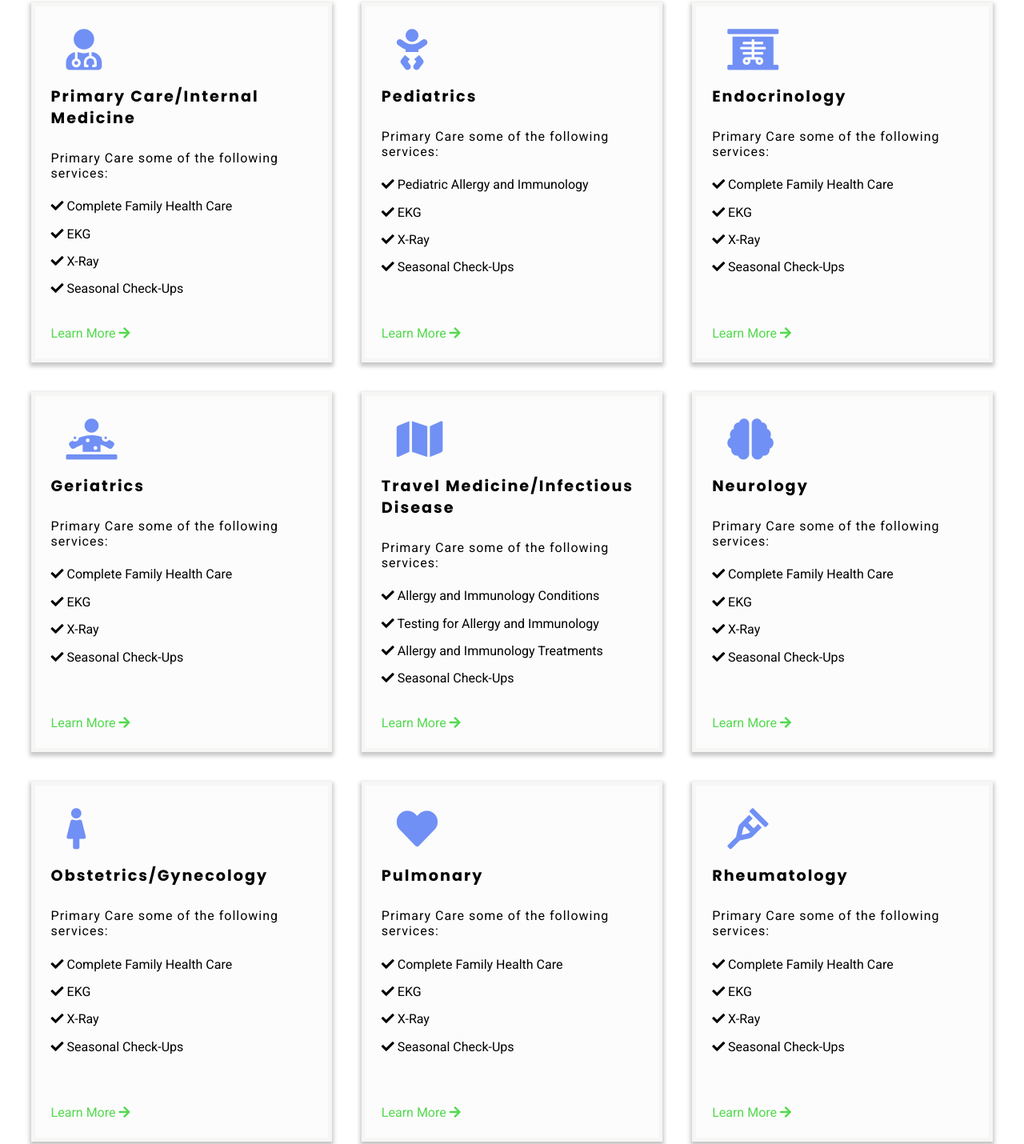
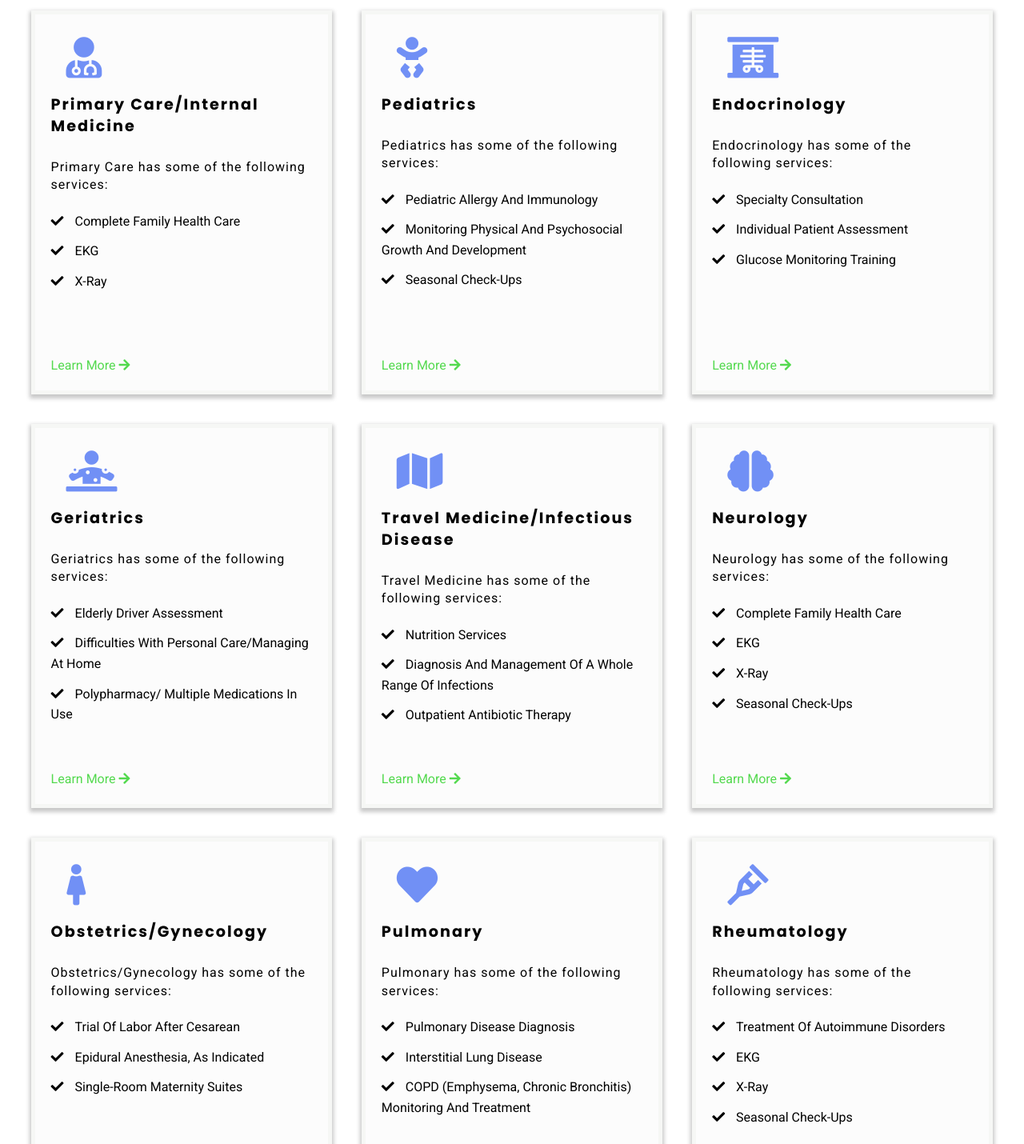
Before and after one commit to patrickly/Alliance-Medical, a website: page public/services.html in a window 1280 px wide. Shown: the part 311-1741 px from the top of the page at 80% size. Drawn offline with Linux system fonts and the light colour scheme.

Commit message:
Small Fixes
Changed up service info, and fixed up pieces of different features

```diff
--- a/public/css/services.css
+++ b/public/css/services.css
@@ -9,7 +9,7 @@
 #services .container {
  max-width: 1400px;
  margin: 0 auto;
- padding: 180px 20px;
+ padding: 190px 20px 100px;
  /* margin: 22px 40px; */
 }
 
@@ -43,7 +43,7 @@
  position: relative;
  width: 30.33%;
  margin: 1.5%;
- height: 450px;
+ height: 480px;
  display: inline-block;
  float: left;
  padding: 20px;
@@ -86,12 +86,19 @@
 
 #services .container .service-boxes .service-box p {
  padding-bottom: 15px;
- line-height: 1.2;
+ line-height: 1.4;
  letter-spacing: 1px;
+ /* text-transform: capitalize; */
 }
 
 #services .container .service-boxes .service-box ul li {
  padding: 6px 0;
+}
+
+#services .container .service-boxes .service-box ul li span.service-info {
+ margin-left: 10px;
+ line-height: 1.6;
+ text-transform: capitalize;
 }
 
 #services .container .service-boxes .service-box .btn-container {
--- a/public/services.html
+++ b/public/services.html
@@ -56,19 +56,16 @@
                     <i class="fas fa-user-md"></i>
                   </div>
                   <h3>Primary Care/Internal Medicine</h3>
-                  <p>Primary Care some of the following services:</p>
+                  <p>Primary Care has some of the following services:</p>
                   <ul>
                     <li>
-                      <i class="fas fa-check"></i> <span>Complete Family Health Care</span>
+                      <i class="fas fa-check"></i> <span class="service-info">Complete Family Health Care</span>
                     </li>
                     <li>
-                      <i class="fas fa-check"></i> <span>EKG</span>
+                      <i class="fas fa-check"></i> <span class="service-info">EKG</span>
                     </li>
                     <li>
-                      <i class="fas fa-check"></i> <span>X-Ray</span>
-                    </li>
-                    <li>
-                      <i class="fas fa-check"></i> <span>Seasonal Check-Ups</span>
+                      <i class="fas fa-check"></i> <span class="service-info">X-Ray</span>
                     </li>
                   </ul>
                   <div class="btn-container">
@@ -80,19 +77,16 @@
                     <i class="fas fa-baby"></i>
                   </div>
                   <h3>Pediatrics</h3>
-                  <p>Primary Care some of the following services:</p>
+                  <p>Pediatrics has some of the following services:</p>
                   <ul>
                     <li>
-                      <i class="fas fa-check"></i> <span>Pediatric Allergy and Immunology</span>
+                      <i class="fas fa-check"></i> <span class="service-info">Pediatric Allergy and Immunology</span>
                     </li>
                     <li>
-                      <i class="fas fa-check"></i> <span>EKG</span>
+                      <i class="fas fa-check"></i> <span class="service-info">Monitoring physical and psychosocial growth and development</span>
                     </li>
                     <li>
-                      <i class="fas fa-check"></i> <span>X-Ray</span>
-                    </li>
-                    <li>
-                      <i class="fas fa-check"></i> <span>Seasonal Check-Ups</span>
+                      <i class="fas fa-check"></i> <span class="service-info">Seasonal Check-Ups</span>
                     </li>
                   </ul>
                   <div class="btn-container">
@@ -104,19 +98,16 @@
                     <i class="fas fa-x-ray"></i>
                   </div>
                   <h3>Endocrinology</h3>
-                  <p>Primary Care some of the following services:</p>
+                  <p>Endocrinology has some of the following services:</p>
                   <ul>
                     <li>
-                      <i class="fas fa-check"></i> <span>Complete Family Health Care</span>
+                      <i class="fas fa-check"></i> <span class="service-info">Specialty Consultation</span>
                     </li>
                     <li>
-                      <i class="fas fa-check"></i> <span>EKG</span>
+                      <i class="fas fa-check"></i> <span class="service-info">Individual Patient Assessment</span>
                     </li>
                     <li>
-                      <i class="fas fa-check"></i> <span>X-Ray</span>
-                    </li>
-                    <li>
-                      <i class="fas fa-check"></i> <span>Seasonal Check-Ups</span>
+                      <i class="fas fa-check"></i> <span class="service-info">Glucose Monitoring Training</span>
                     </li>
                   </ul>
                   <div class="btn-container">
@@ -128,19 +119,16 @@
                     <i class="fas fa-diagnoses"></i>
                   </div>
                   <h3>Geriatrics</h3>
-                  <p>Primary Care some of the following services:</p>
+                  <p>Geriatrics has some of the following services:</p>
                   <ul>
                     <li>
-                      <i class="fas fa-check"></i> <span>Complete Family Health Care</span>
+                      <i class="fas fa-check"></i> <span class="service-info">Elderly driver assessment</span>
                     </li>
                     <li>
-                      <i class="fas fa-check"></i> <span>EKG</span>
+                      <i class="fas fa-check"></i> <span class="service-info">Difficulties with personal care/managing at home</span>
                     </li>
                     <li>
-                      <i class="fas fa-check"></i> <span>X-Ray</span>
-                    </li>
-                    <li>
-                      <i class="fas fa-check"></i> <span>Seasonal Check-Ups</span>
+                      <i class="fas fa-check"></i> <span class="service-info">Polypharmacy/ multiple medications in use</span>
                     </li>
                   </ul>
                   <div class="btn-container">
@@ -152,19 +140,16 @@
                     <i class="fas fa-map"></i>
                   </div>
                   <h3>Travel Medicine/Infectious Disease</h3>
-                  <p>Primary Care some of the following services:</p>
+                  <p>Travel Medicine has some of the following services:</p>
                   <ul>
                     <li>
-                      <i class="fas fa-check"></i> <span>Allergy and Immunology Conditions</span>
+                      <i class="fas fa-check"></i> <span class="service-info">Nutrition services</span>
                     </li>
                     <li>
-                      <i class="fas fa-check"></i> <span>Testing for Allergy and Immunology</span>
+                      <i class="fas fa-check"></i> <span class="service-info">Diagnosis and management of a whole range of infections</span>
                     </li>
                     <li>
-                      <i class="fas fa-check"></i> <span>Allergy and Immunology Treatments</span>
-                    </li>
-                    <li>
-                      <i class="fas fa-check"></i> <span>Seasonal Check-Ups</span>
+                      <i class="fas fa-check"></i> <span class="service-info">Outpatient antibiotic therapy</span>
                     </li>
                   </ul>
                   <div class="btn-container">
@@ -176,19 +161,19 @@
                     <i class="fas fa-brain"></i>
                   </div>
                   <h3>Neurology</h3>
-                  <p>Primary Care some of the following services:</p>
+                  <p>Neurology has some of the following services:</p>
                   <ul>
                     <li>
-                      <i class="fas fa-check"></i> <span>Complete Family Health Care</span>
+                      <i class="fas fa-check"></i> <span class="service-info">Complete Family Health Care</span>
                     </li>
                     <li>
-                      <i class="fas fa-check"></i> <span>EKG</span>
+                      <i class="fas fa-check"></i> <span class="service-info">EKG</span>
                     </li>
                     <li>
-                      <i class="fas fa-check"></i> <span>X-Ray</span>
+                      <i class="fas fa-check"></i> <span class="service-info">X-Ray</span>
                     </li>
                     <li>
-                      <i class="fas fa-check"></i> <span>Seasonal Check-Ups</span>
+                      <i class="fas fa-check"></i> <span class="service-info">Seasonal Check-Ups</span>
                     </li>
                   </ul>
                   <div class="btn-container">
@@ -200,19 +185,16 @@
                     <i class="fas fa-female"></i>
                   </div>
                   <h3>Obstetrics/Gynecology</h3>
-                  <p>Primary Care some of the following services:</p>
+                  <p>Obstetrics/Gynecology has some of the following services:</p>
                   <ul>
                     <li>
-                      <i class="fas fa-check"></i> <span>Complete Family Health Care</span>
+                      <i class="fas fa-check"></i> <span class="service-info">Trial of Labor after Cesarean</span>
                     </li>
                     <li>
-                      <i class="fas fa-check"></i> <span>EKG</span>
+                      <i class="fas fa-check"></i> <span class="service-info">Epidural anesthesia, as indicated</span>
                     </li>
                     <li>
-                      <i class="fas fa-check"></i> <span>X-Ray</span>
-                    </li>
-                    <li>
-                      <i class="fas fa-check"></i> <span>Seasonal Check-Ups</span>
+                      <i class="fas fa-check"></i> <span class="service-info">Single-room maternity suites</span>
                     </li>
                   </ul>
                   <div class="btn-container">
@@ -224,19 +206,17 @@
                     <i class="fas fa-heart"></i>
                   </div>
                   <h3>Pulmonary</h3>
-                  <p>Primary Care some of the following services:</p>
+                  <p>Pulmonary has some of the following services:</p>
                   <ul>
                     <li>
-                      <i class="fas fa-check"></i> <span>Complete Family Health Care</span>
+                      <i class="fas fa-check"></i> <span class="service-info">Pulmonary Disease Diagnosis</span>
                     </li>
                     <li>
-                      <i class="fas fa-check"></i> <span>EKG</span>
+                      <i class="fas fa-check"></i> <span class="service-info">Interstitial Lung Disease</span>
                     </li>
                     <li>
-                      <i class="fas fa-check"></i> <span>X-Ray</span>
-                    </li>
-                    <li>
-                      <i class="fas fa-check"></i> <span>Seasonal Check-Ups</span>
+                      <i class="fas fa-check"></i> <span class="service-info">COPD (Emphysema, Chronic Bronchitis) monitoring and treatment
+                      </span>
                     </li>
                   </ul>
                   <div class="btn-container">
@@ -248,19 +228,19 @@
                     <i class="fas fa-crutch"></i>
                   </div>
                   <h3>Rheumatology</h3>
-                  <p>Primary Care some of the following services:</p>
+                  <p>Rheumatology has some of the following services:</p>
                   <ul>
                     <li>
-                      <i class="fas fa-check"></i> <span>Complete Family Health Care</span>
+                      <i class="fas fa-check"></i> <span class="service-info">Treatment of autoimmune disorders </span>
                     </li>
                     <li>
-                      <i class="fas fa-check"></i> <span>EKG</span>
+                      <i class="fas fa-check"></i> <span class="service-info">EKG</span>
                     </li>
                     <li>
-                      <i class="fas fa-check"></i> <span>X-Ray</span>
+                      <i class="fas fa-check"></i> <span class="service-info">X-Ray</span>
                     </li>
                     <li>
-                      <i class="fas fa-check"></i> <span>Seasonal Check-Ups</span>
+                      <i class="fas fa-check"></i> <span class="service-info">Seasonal Check-Ups</span>
                     </li>
                   </ul>
                   <div class="btn-container">
@@ -272,19 +252,16 @@
                     <i class="fas fa-bed"></i>
                   </div>
                   <h3>Sleep Medicine</h3>
-                  <p>Primary Care some of the following services:</p>
+                  <p>Sleep Medicine has some of the following services:</p>
                   <ul>
                     <li>
-                      <i class="fas fa-check"></i> <span>Complete Family Health Care</span>
+                      <i class="fas fa-check"></i> <span class="service-info">Excessive daytime sleepiness</span>
                     </li>
                     <li>
-                      <i class="fas fa-check"></i> <span>EKG</span>
+                      <i class="fas fa-check"></i> <span class="service-info">Morning headaches</span>
                     </li>
                     <li>
-                      <i class="fas fa-check"></i> <span>X-Ray</span>
-                    </li>
-                    <li>
-                      <i class="fas fa-check"></i> <span>Seasonal Check-Ups</span>
+                      <i class="fas fa-check"></i> <span class="service-info">Poor concentration and work performance</span>
                     </li>
                   </ul>
                   <div class="btn-container">
@@ -296,19 +273,16 @@
                     <i class="fas fa-cut"></i>
                   </div>
                   <h3>Surgery</h3>
-                  <p>Primary Care some of the following services:</p>
+                  <p>Surgery has some of the following services:</p>
                   <ul>
                     <li>
-                      <i class="fas fa-check"></i> <span>Complete Family Health Care</span>
+                      <i class="fas fa-check"></i> <span class="service-info">Colon and rectal disorder</span>
                     </li>
                     <li>
-                      <i class="fas fa-check"></i> <span>EKG</span>
+                      <i class="fas fa-check"></i> <span class="service-info">Robotic hernia repair</span>
                     </li>
                     <li>
-                      <i class="fas fa-check"></i> <span>X-Ray</span>
-                    </li>
-                    <li>
-                      <i class="fas fa-check"></i> <span>Seasonal Check-Ups</span>
+                      <i class="fas fa-check"></i> <span class="service-info">Abdomen and its contents</span>
                     </li>
                   </ul>
                   <div class="btn-container">
@@ -320,19 +294,16 @@
                     <i class="fas fa-weight"></i>
                   </div>
                   <h3>Weight Management</h3>
-                  <p>Primary Care some of the following services:</p>
+                  <p>Weight Management has some of the following services:</p>
                   <ul>
                     <li>
-                      <i class="fas fa-check"></i> <span>Complete Family Health Care</span>
+                      <i class="fas fa-check"></i> <span class="service-info">Medical Nutrition Therapy</span>
                     </li>
                     <li>
-                      <i class="fas fa-check"></i> <span>EKG</span>
+                      <i class="fas fa-check"></i> <span class="service-info">Surgical Weight Loss</span>
                     </li>
                     <li>
-                      <i class="fas fa-check"></i> <span>X-Ray</span>
-                    </li>
-                    <li>
-                      <i class="fas fa-check"></i> <span>Seasonal Check-Ups</span>
+                      <i class="fas fa-check"></i> <span class="service-info">Laparoscopic and robotic therapy</span>
                     </li>
                   </ul>
                   <div class="btn-container">
```
